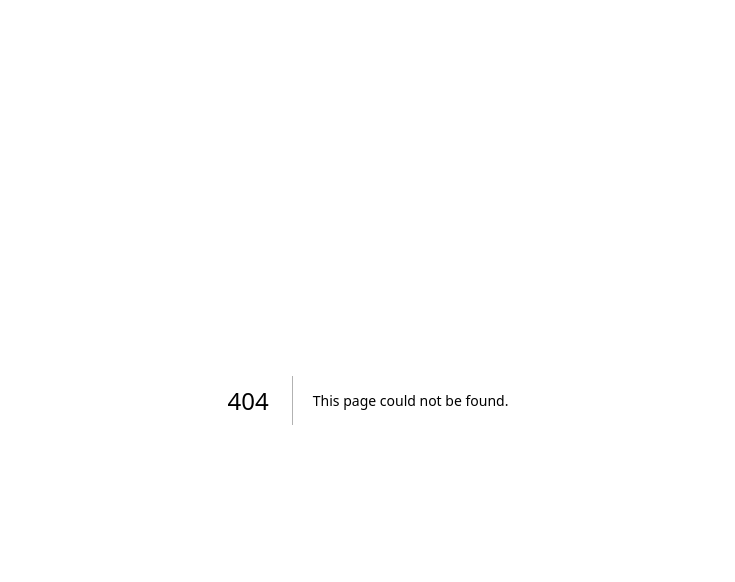
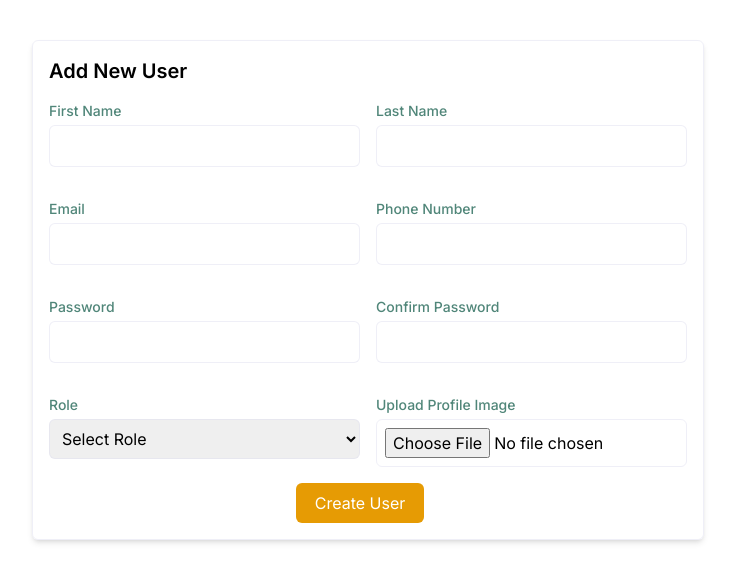
Before and after one commit to mark-kibo/SustainableSips, a Next.js app: page /adduser in a window 1280 px wide. Before the commit this address had no page. Shown: the top 582 px of the page, without its empty margins (272-1007 px from the left). Built offline with nearby package versions, Linux system fonts and the light colour scheme.

Commit message:
created a form to add a new user

```diff
--- /dev/null
+++ b/app/adduser/page.tsx
@@ -0,0 +1,13 @@
+import Adduser from '@/components/adduser'
+import React from 'react'
+
+const page = () => {
+    return (
+        <div>
+            <Adduser/>
+
+        </div>
+    )
+}
+
+export default page
--- /dev/null
+++ b/components/adduser.tsx
@@ -0,0 +1,151 @@
+"use client"
+// components/UserCreation.js
+import { useState } from 'react';
+
+const UserCreation = () => {
+    const [firstName, setFirstName] = useState('');
+    const [lastName, setLastName] = useState('');
+    const [email, setEmail] = useState('');
+    const [phoneNumber, setPhoneNumber] = useState('');
+    const [password, setPassword] = useState('');
+    const [confirmPassword, setConfirmPassword] = useState('');
+    const [role, setRole] = useState(''); // Assuming roles are predefined
+
+    const handleCreateUser = async () => {
+        // Handle user creation logic (e.g., API request to backend)
+        console.log('Creating user:', {
+            firstName,
+            lastName,
+            email,
+            phoneNumber,
+            password,
+            confirmPassword,
+            role,
+        });
+
+        // Add backend logic for user creation and error handling
+    };
+    const handleProfileImageChange = (e) => {
+        const file = e.target.files[0];
+        setProfileImage(file);
+    };
+
+    return (
+        <div className="max-w-2xl mx-auto mt-10 p-4 border rounded-md shadow-md">
+            <h2 className="text-xl font-semibold mb-4">Add New User</h2>
+            <div className="grid grid-cols-2 gap-4">
+                <div className="mb-4">
+                    <label htmlFor="firstName" className="block text-sm font-medium text-gray-600">
+                        First Name
+                    </label>
+                    <input
+                        type="text"
+                        id="firstName"
+                        className="mt-1 p-2 w-full border rounded-md"
+                        value={firstName}
+                        onChange={(e) => setFirstName(e.target.value)}
+                    />
+                </div>
+                <div className="mb-4">
+                    <label htmlFor="lastName" className="block text-sm font-medium text-gray-600">
+                        Last Name
+                    </label>
+                    <input
+                        type="text"
+                        id="lastName"
+                        className="mt-1 p-2 w-full border rounded-md"
+                        value={lastName}
+                        onChange={(e) => setLastName(e.target.value)}
+                    />
+                </div>
+                <div className="mb-4">
+                    <label htmlFor="email" className="block text-sm font-medium text-gray-600">
+                        Email
+                    </label>
+                    <input
+                        type="email"
+                        id="email"
+                        className="mt-1 p-2 w-full border rounded-md"
+                        value={email}
+                        onChange={(e) => setEmail(e.target.value)}
+                    />
+                </div>
+                <div className="mb-4">
+                    <label htmlFor="phoneNumber" className="block text-sm font-medium text-gray-600">
+                        Phone Number
+                    </label>
+                    <input
+                        type="tel"
+                        id="phoneNumber"
+                        className="mt-1 p-2 w-full border rounded-md"
+                        value={phoneNumber}
+                        onChange={(e) => setPhoneNumber(e.target.value)}
+                    />
+                </div>
+                <div className="mb-4">
+                    <label htmlFor="password" className="block text-sm font-medium text-gray-600">
+                        Password
+                    </label>
+                    <input
+                        type="password"
+                        id="password"
+                        className="mt-1 p-2 w-full border rounded-md"
+                        value={password}
+                        onChange={(e) => setPassword(e.target.value)}
+                    />
+                </div>
+                <div className="mb-4">
+                    <label htmlFor="confirmPassword" className="block text-sm font-medium text-gray-600">
+                        Confirm Password
+                    </label>
+                    <input
+                        type="password"
+                        id="confirmPassword"
+                        className="mt-1 p-2 w-full border rounded-md"
+                        value={confirmPassword}
+                        onChange={(e) => setConfirmPassword(e.target.value)}
+                    />
+                </div>
+                <div className="mb-4">
+                    <label htmlFor="role" className="block text-sm font-medium text-gray-600">
+                        Role
+                    </label>
+                    <select
+                        id="role"
+                        className="mt-1 p-2 w-full border rounded-md"
+                        value={role}
+                        onChange={(e) => setRole(e.target.value)}
+                    >
+                        <option value="" disabled>
+                            Select Role
+                        </option>
+                        <option value="admin">Admin</option>
+                        <option value="user">User</option>
+                    </select>
+                </div>
+                <div className="mb-4">
+                    <label htmlFor="profileImage" className="block text-sm font-medium text-gray-600">
+                        Upload Profile Image
+                    </label>
+                    <input
+                        type="file"
+                        id="profileImage"
+                        accept="image/*"
+                        className="mt-1 p-2 w-full border rounded-md"
+                        onChange={handleProfileImageChange}
+                    />
+                </div>
+            </div>
+            <div className="text-center mr-4">
+                <button
+                    className="w-32 h-10 bg-[#e69b04] text-white px-4 py-2 rounded-md hover:bg-[rgba(255,171,64,0.9)]"
+                    onClick={handleCreateUser}
+                >
+                    Create User
+                </button>
+            </div>
+        </div>
+    );
+};
+
+export default UserCreation;
--- a/package.json
+++ b/package.json
@@ -14,9 +14,11 @@
     "next-themes": "^0.2.1",
     "react": "^18",
     "react-dom": "^18",
+    "react-query": "^3.39.3",
     "styled-components": "^6.1.6"
   },
   "devDependencies": {
+    "@types/next-auth": "^3.15.0",
     "@types/node": "^20",
     "@types/react": "^18",
     "@types/react-dom": "^18",
--- a/tsconfig.json
+++ b/tsconfig.json
@@ -13,6 +13,7 @@
     "isolatedModules": true,
     "jsx": "preserve",
     "incremental": true,
+    "types": ["next-auth"],
     "plugins": [
       {
         "name": "next"
```
Also changed, not shown: app/api/auth/[...nextauth]/route.ts (added), 1 other file (tests, documents, lock files or other folders).
